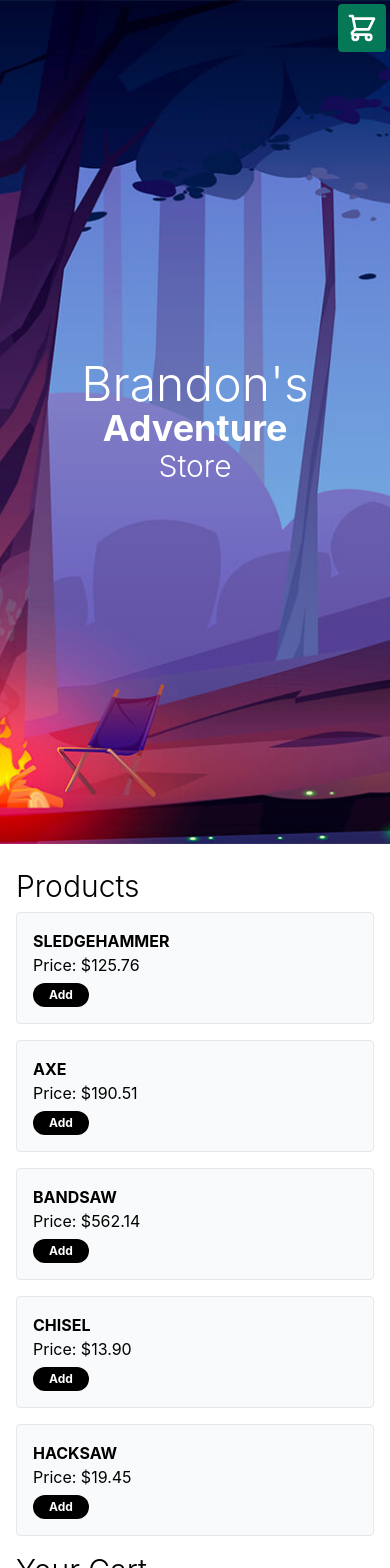
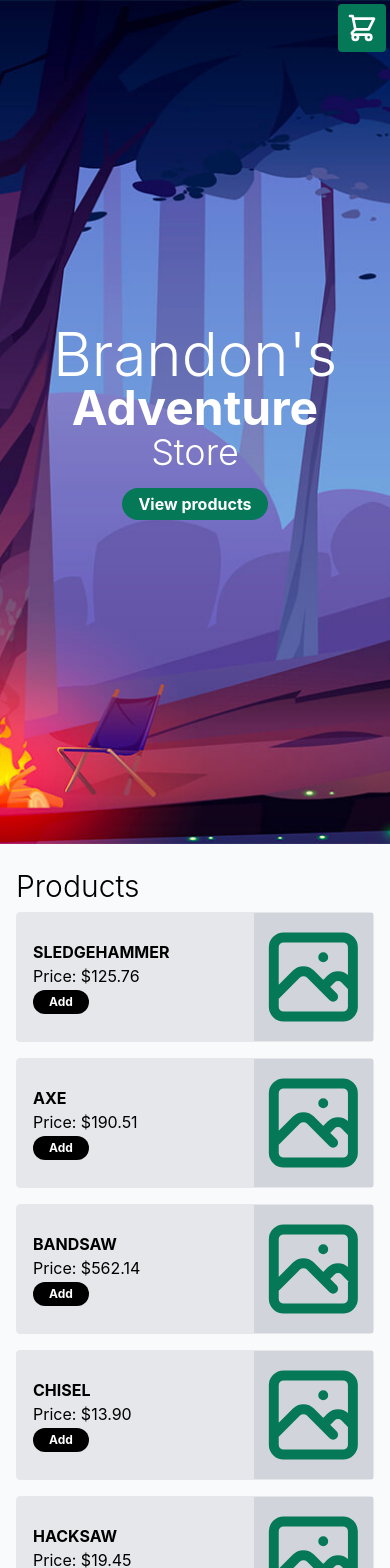
Before and after one commit to BHBradley/reactshop, a React (Create React App) app: page / in a window 390 px wide. Shown: the top 1568 px of the page. Built offline with nearby package versions, Linux system fonts and the light colour scheme.

Commit message:
Final commit : general styling and product img icon added, just having fun now :)

```diff
--- a/src/App.tsx
+++ b/src/App.tsx
@@ -118,6 +118,13 @@ const App = () => {
     backgroundImage : "url("+Background+")"
   };
 
+    // Mobile scroll to when clicking on the view products.
+  const goToProducts = () => {
+
+    const section = document.getElementById('products');
+    if (section) section.scrollIntoView( { behavior : "smooth", block : "start" } )
+
+  }
 
   return (
 
@@ -127,23 +134,29 @@ const App = () => {
       <CartIcon cart={cart}></CartIcon>
 
       {/* HERO  */}
-      <div className="w-full lg:w-1/2 flex flex-col justify-center items-center min-h-screen bg-emerald-700 p-4 bg-no-repeat bg-cover bg-fixed bg-center" style={heroBgImgStyle}>
+      <div className="w-full lg:w-1/2 flex flex-col justify-center items-center lg:justify-start lg:items-end min-h-screen bg-emerald-700 p-4 bg-no-repeat bg-cover bg-fixed bg-center" style={heroBgImgStyle}>
 
           <div>
-            <h1 className="text-white flex flex-col text-center">
-              <span className="text-5xl font-light">Brandon's</span>
-              <span className="text-4xl font-bold">Adventure</span>
-              <span className="text-3xl font-light">Store</span>
+
+            <h1 className="text-white flex flex-col text-center lg:text-right lg:mt-12">
+              <span className="text-6xl lg:text-8xl font-light">Brandon's</span>
+              <span className="text-5xl lg:text-6xl font-bold">Adventure</span>
+              <span className="text-4xl lg:text-4xl font-light">Store</span>
             </h1>
+
+            <div className="block lg:hidden text-center mt-4">
+              <button onClick={goToProducts} className="p-4 bg-emerald-700 text-white rounded-full py-1 font-bold text-md">View products</button>
+            </div>
+
           </div>
 
       </div>
 
       {/* PRODUCTS and CART  */}
-      <div className="w-full lg:w-1/2 min-h-screen p-4 flex flex-col justify-start items-start space-y-2">
+      <div className="w-full lg:w-1/2 min-h-screen p-4 flex flex-col justify-start items-start space-y-2 bg-gray-50">
 
           <div className="w-full">
-            <h2 className="text-3xl font-light my-2">Products</h2>
+            <h2 id="products" className="text-3xl font-light my-2">Products</h2>
             <Products add={add} products={products}></Products>
           </div>
 
--- a/src/components/Cart.js
+++ b/src/components/Cart.js
@@ -32,16 +32,17 @@ export default function Cart(props) {
 
             <div className="grid grid-cols-1 lg:grid-cols-2 xl:grid-cols-2 gap-4">
                 {
+
                     cart.map(
                         (product) => (
-                            <div  key={product.id} className="w-full border rounded bg-gray-50 flex flex-col space-y-2 p-4">
+                            <div  key={product.id} className="w-full border rounded bg-gray-200  flex flex-col space-y-2 p-4">
                                 <div>
                                     <h5 className="font-bold text-md uppercase">{product.name}</h5>
                                     <p className="text-xs">Price: $<span>{product.price.toFixed(2)}</span></p>
                                 </div>
                                 <div className="flex justify-start items-center space-x-1">
                                     <button onClick={() => add(product)} className="p-2 w-6 h-6 bg-black text-white rounded-full flex items-center justify-center font-bold text-md">+</button>
-                                    <span className="font-semibold bg-gray-100 rounded border flex items-center justify-center w-12 text-xs h-6">{product.quantity}</span>
+                                    <span className="font-semibold bg-gray-50 rounded border flex items-center justify-center w-12 text-xs h-6">{product.quantity}</span>
                                     <button onClick={() => remove(product)} className="p-2 w-6 h-6 bg-black text-white rounded-full flex items-center justify-center font-bold text-md">-</button>
                                 </div>
                                 <p className="text-xs flex flex-col">
@@ -51,7 +52,9 @@ export default function Cart(props) {
                             </div>
                         )
                     )
+
                 }
+
             </div>
 
         </>
--- a/src/components/Product.js
+++ b/src/components/Product.js
@@ -5,13 +5,18 @@ export default function Product(props) {
     const {product, add} = props;
 
     return (
-        <div className="w-full border rounded bg-gray-50 flex flex-col justify-start items-start space-y-1 p-4">
-           <div>
+        <div className="w-full border rounded bg-gray-200  flex justify-center items-center">
+            <div className="w-2/3 p-4">
                 <h5 className="font-bold text-md uppercase">{product.name}</h5>
                 <p>Price: $<span>{product.price.toFixed(2)}</span></p>
+                <div>
+                    <button onClick={() => add(product)} className="p-4 bg-black text-white rounded-full py-1 font-bold text-xs">Add</button>
+                </div>
            </div>
-            <div>
-                <button onClick={() => add(product)} className="p-4 bg-black text-white rounded-full py-1 font-bold text-xs">Add</button>
+           <div className="bg-gray-300 w-1/3 flex justify-center">
+                <svg xmlns="http://www.w3.org/2000/svg" className="h-32 w-32 text-emerald-700" fill="none" viewBox="0 0 24 24" stroke="currentColor" strokeWidth="2">
+                    <path strokeLinecap="round" strokeLinejoin="round" d="M4 16l4.586-4.586a2 2 0 012.828 0L16 16m-2-2l1.586-1.586a2 2 0 012.828 0L20 14m-6-6h.01M6 20h12a2 2 0 002-2V6a2 2 0 00-2-2H6a2 2 0 00-2 2v12a2 2 0 002 2z" />
+                </svg>
             </div>
         </div>
     )
```
